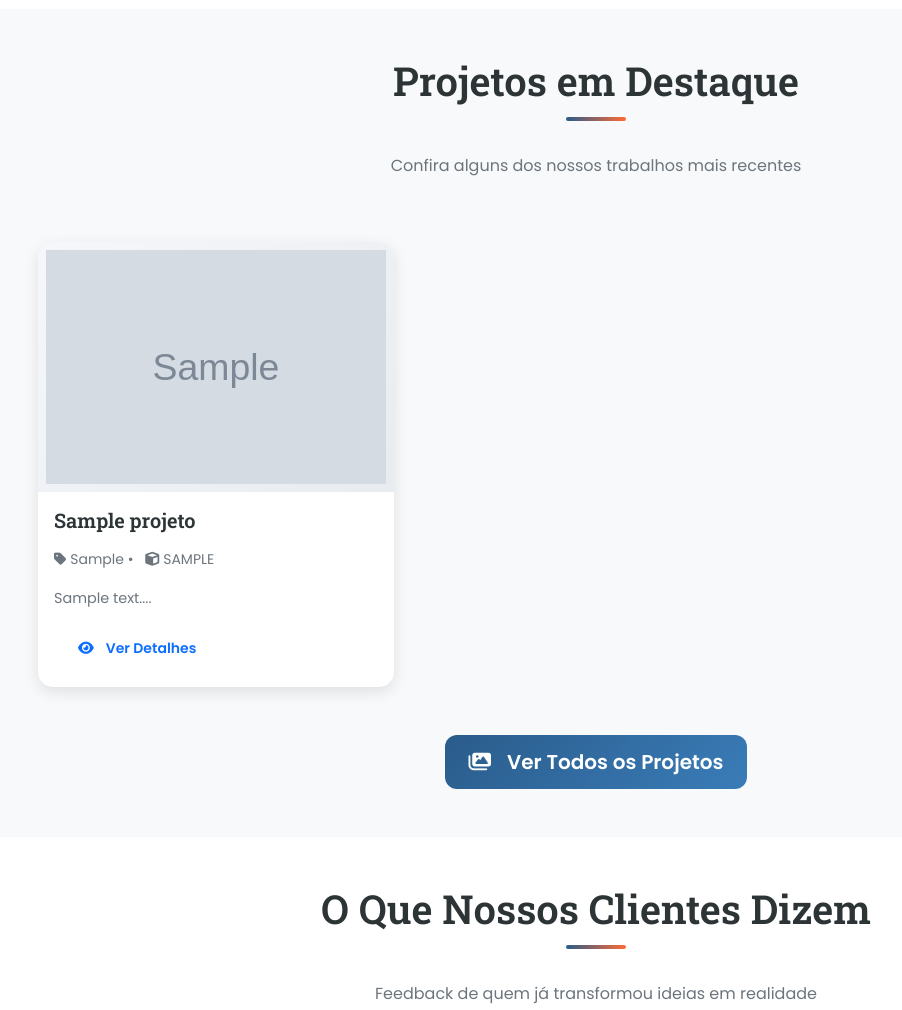
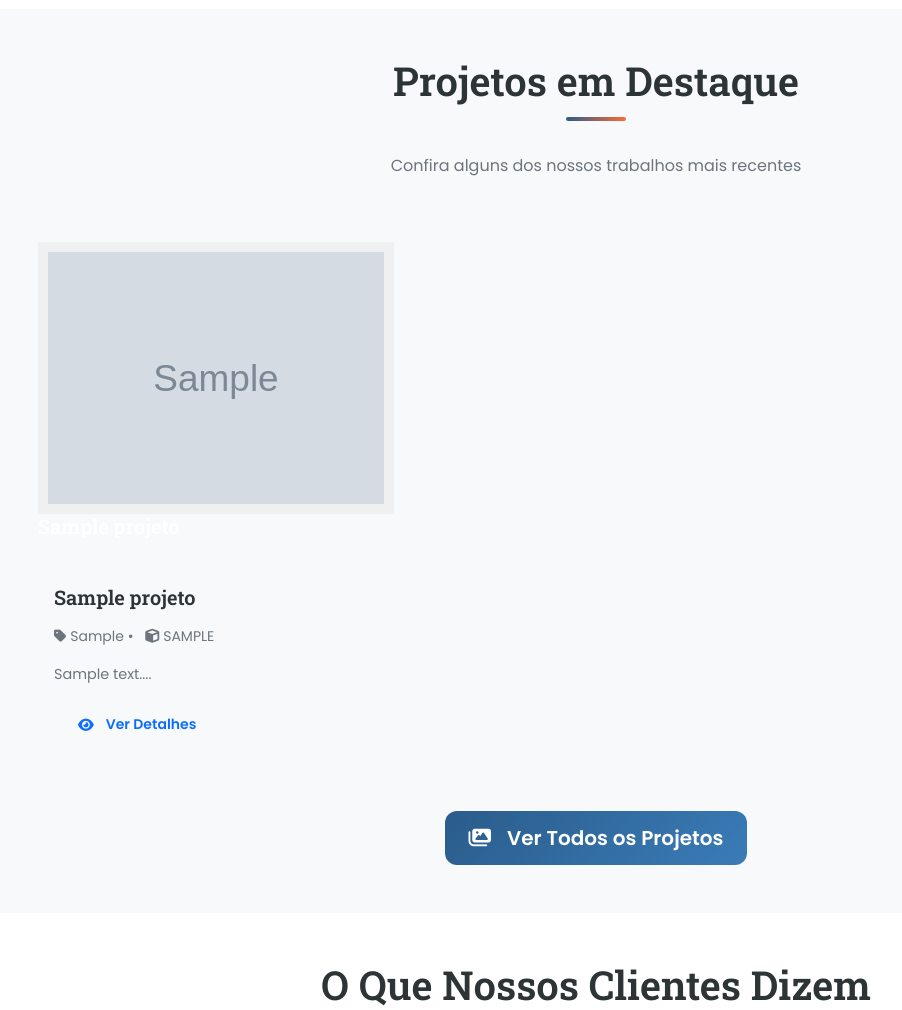
Before and after one commit to JRoberson23/nandoLab3D, a FastAPI app: page / in a window 1280 px wide. Shown: the part 867-1877 px from the top of the page, without its empty margins (44-946 px from the left). Run offline with FastAPI, Linux system fonts and the light colour scheme; tables that the repository leaves empty hold one stand-in row (values such as "Sample post"); grey boxes marked "Sample" are stand-in pictures.

Commit message:
Atualizando o css para imagens do projeto

```diff
--- a/static/css/home.css
+++ b/static/css/home.css
@@ -123,41 +123,18 @@
     letter-spacing: 1px;
 }
 
-/* CARDS DE PROJETOS - VERSÃO QUE FUNCIONA */
-.project-card {
-    position: relative;
-    overflow: hidden;
-    border-radius: 15px;
-    transition: all 0.3s ease;
-    height: 100%;
-    background: white;
-    box-shadow: 0 5px 15px rgba(0,0,0,0.1);
+/* CARDS DE PROJETOS - VERSÃO EXTREMAMENTE SIMPLES */
+.project-img {
+    width: 100%;
+    height: auto !important;
+    object-fit: contain !important;
+    background: #f0f0f0;
+    padding: 10px;
 }
 
-.project-card:hover {
-    transform: translateY(-10px);
-    box-shadow: 0 20px 40px rgba(0,0,0,0.15);
-}
-
-/* SOLUÇÃO DEFINITIVA - SEM CORTE */
-.project-img {
-    width: 100%;
-    height: auto;  /* Altura automática, não fixa */
-    min-height: 200px;
-    max-height: 280px;
-    object-fit: contain;  /* Mantém a imagem INTEIRA */
-    background: linear-gradient(135deg, #f5f7fa 0%, #e9ecef 100%);
-    transition: transform 0.5s ease;
-    padding: 8px;
-    display: block;
-}
-
-.project-card:hover .project-img {
-    transform: scale(1.02);
-}
-
-.project-overlay {
-    display: none;  /* Remove o overlay problemático */
+/* Remove qualquer altura fixa que possa estar vindo de outro lugar */
+.project-card {
+    overflow: visible;
 }
 
 /* DEPOIMENTOS */
```
